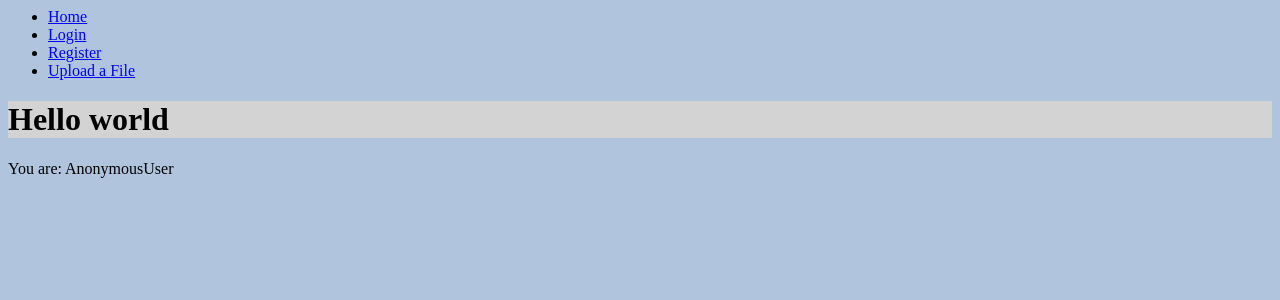
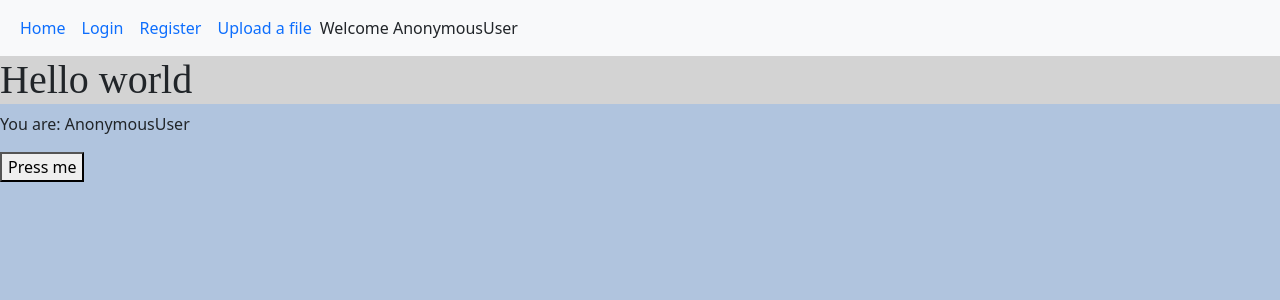
Before and after one commit to IsaiahST2020/SeniorDesignProject, a Django app: page / in a window 1280 px wide. Shown: the top 300 px of the page. Run offline with Django 3.2, Linux system fonts and the light colour scheme.

Commit message:
Added navbar

```diff
--- /dev/null
+++ b/static/templates/css/bootstrap-style.css
@@ -0,0 +1,7 @@
+.bg-dark {
+    /* make dakr mode colors */
+}
+
+.bg-light {
+    /* make light mode colors */
+}
--- a/templates/base.html
+++ b/templates/base.html
@@ -1,18 +1,38 @@
 {% load static %}
-
-<link rel="stylesheet" type="text/css" href="{% static 'templates/style.css' %}">
-
 <!doctype html>
-<html>
+<html lang="en">
 
     <head>
         <title>Senior Design Project</title>
+        <meta charset="utf-8">
+        <link href="https://cdn.jsdelivr.net/npm/bootstrap@5.1.2/dist/css/bootstrap.min.css" rel="stylesheet"
+            type="text/css" />
+        <link rel="stylesheet" type="text/css" href="{% static 'templates/css/bootstrap-style.css' %}" />
+        <link rel="stylesheet" type="text/css" href="{% static 'templates/css/style.css' %}" />
+        <script src="https://cdn.jsdelivr.net/npm/bootstrap@5.1.2/dist/js/bootstrap.bundle.min.js"></script>
     </head>
 
     <body>
-    {% include 'navbar.html' %}
+        <nav class="navbar navbar-expand-sm bg-light">
+            <div class="container-fluid">
+                <!-- Navbar links -->
+                <button class="navbar-toggler" type="button" data-bs-toggle="collapse"
+                    data-bs-target="#collapsibleNavbar">
+                    <span class="navbar-toggler-icon"></span>
+                </button>
+                <div class="collapse navbar-collapse" id="collapsibleNavbar">
+                    <ul class="navbar-nav">
+                        <li class="nav-item"><a class="nav-link" href="/">Home</a></li>
+                        <li class="nav-item"><a class="nav-link" href="/login">Login</a></li>
+                        <li class="nav-item"><a class="nav-link" href="/register">Register</a></li>
+                        <li class="nav-item"><a class="nav-link" href="/upload">Upload a file</a></li>
+                    </ul>
+                    <span class="navbar-text d-flex">Welcome {{ request.user}}</span>
+                </div>
+            </div>
+        </nav>
         {% block content %}
-    replace me
+        replace mex
         {% endblock %}
     </body>
 
--- a/templates/home.html
+++ b/templates/home.html
@@ -4,7 +4,8 @@
 {% block content %}
 
 <h1>Hello world</h1>
-You are: {{ request.user}}
+<p>You are: {{ request.user}}</p>
 
+<button type="button" onclick="console.log('Hello');">Press me</button>
 
 {% endblock %}
```
Also changed, not shown: static/templates/css/style.css (renamed from static/templates/style.css, +7 -18 lines). Lines whose indentation alone changed are shown as unchanged.
